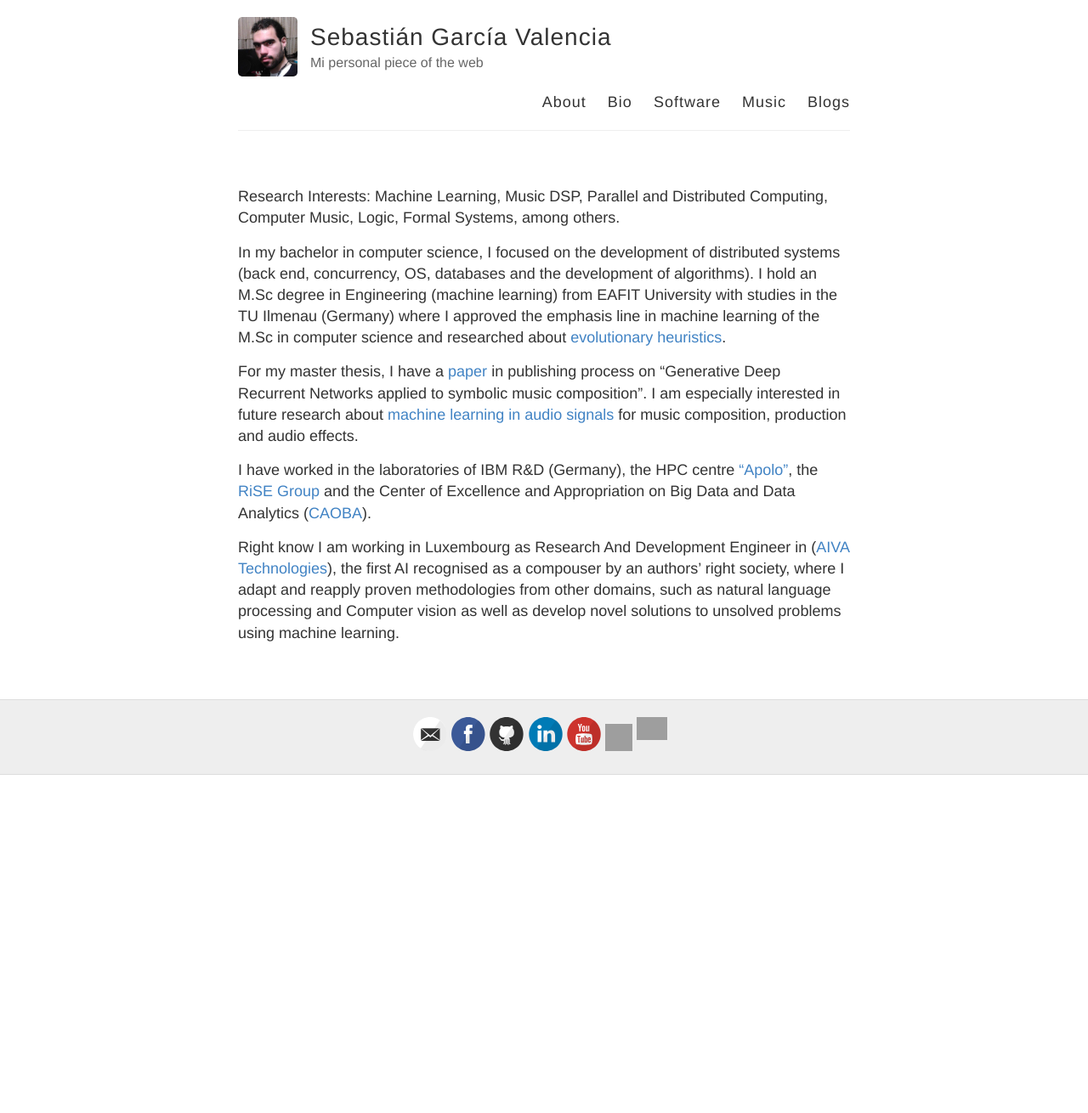
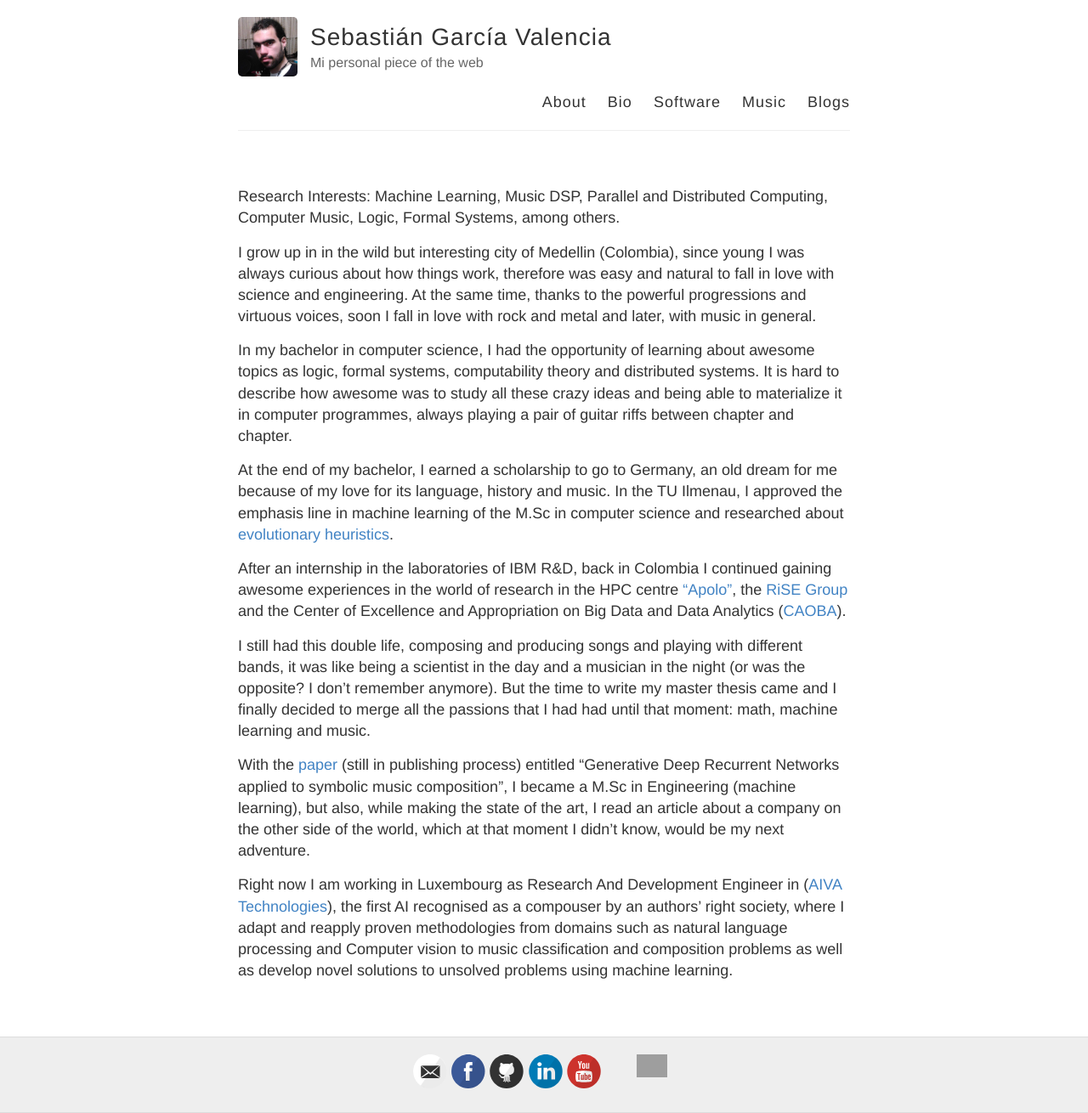
Before and after one commit to sebasgverde/sebasgverde.github.io, a Jekyll site: the page built from bio.md, in a window 1280 px wide. Shown: the whole page at 85% size. Built offline with Jekyll 4.4.1, drawn with Linux system fonts in a browser that asks for light colours; before the commit the page ends 912 px from its top, so only the background shows below that; grey boxes are pictures that could not be loaded.

Commit message:
about and bio updates

```diff
--- a/bio.md
+++ b/bio.md
@@ -6,10 +6,16 @@ permalink: /bio/
 
 Research Interests: Machine Learning, Music DSP, Parallel and Distributed Computing, Computer Music, Logic, Formal Systems, among others.
 
-In my bachelor in computer science, I focused on the development of distributed systems (back end, concurrency, OS, databases and the development of algorithms). I hold an M.Sc degree in Engineering (machine learning) from EAFIT University with studies in the TU Ilmenau (Germany) where I approved the emphasis line in machine learning of the M.Sc in computer science and researched about [evolutionary heuristics](https://sebasgverde.github.io/evolutiveSudoku/).
+I grow up in in the wild but interesting city of Medellin (Colombia), since young I was always curious about how things work, therefore was easy and natural to fall in love with science and engineering. At the same time, thanks to the powerful progressions and virtuous voices, soon I fall in love with rock and metal and later, with music in general.
 
-For my master thesis, I have a [paper](https://www.slideshare.net/slideshow/embed_code/key/3RlggZsYZkl8Eh) in publishing process on "Generative Deep Recurrent Networks applied to symbolic music composition". I am especially interested in future research about [machine learning in audio signals](https://sebasgverde.github.io/basicMLMusicDSP/) for music composition, production and audio effects.
+In my bachelor in computer science, I had the opportunity of learning about awesome topics as logic, formal systems, computability theory and distributed systems. It is hard to describe how awesome was to study all these crazy ideas and being able to materialize it in computer programmes, always playing a pair of guitar riffs between chapter and chapter.
 
-I have worked in the laboratories of IBM R&D (Germany), the HPC centre ["Apolo"](http://www.eafit.edu.co/centros/apolo/Paginas/supercomputing.aspx), the [RiSE Group](http://rise-group.org/) and the Center of Excellence and Appropriation on Big Data and Data Analytics ([CAOBA](http://alianzacaoba.co/que-es-caoba/)).
+At the end of my bachelor, I earned a scholarship to go to Germany, an old dream for me because of my love for its language, history and music. In the TU Ilmenau, I approved the emphasis line in machine learning of the M.Sc in computer science and researched about [evolutionary heuristics](https://sebasgverde.github.io/evolutiveSudoku/).
 
-Right know I am working in Luxembourg as Research And Development Engineer in ([AIVA Technologies](https://www.aiva.ai/about)), the first AI recognised as a compouser by an authors’ right society, where I adapt and reapply proven methodologies from other domains, such as natural language processing and Computer vision as well as develop novel solutions to unsolved problems using machine learning.
+After an internship in the laboratories of IBM R&D, back in Colombia I continued gaining awesome experiences in the world of research in the HPC centre ["Apolo"](http://www.eafit.edu.co/centros/apolo/Paginas/supercomputing.aspx), the [RiSE Group](http://rise-group.org/) and the Center of Excellence and Appropriation on Big Data and Data Analytics ([CAOBA](http://alianzacaoba.co/que-es-caoba/)).
+
+I still had this double life, composing and producing songs and playing with different bands, it was like being a scientist in the day and a musician in the night (or was the opposite? I don't remember anymore). But the time to write my master thesis came and I finally decided to merge all the passions that I had had until that moment: math, machine learning and music.
+
+With the [paper](https://www.slideshare.net/slideshow/embed_code/key/3RlggZsYZkl8Eh) (still in publishing process) entitled "Generative Deep Recurrent Networks applied to symbolic music composition", I became a M.Sc in Engineering (machine learning), but also, while making the state of the art, I read an article about a company on the other side of the world, which at that moment I didn't know, would be my next adventure.
+
+Right now I am working in Luxembourg as Research And Development Engineer in ([AIVA Technologies](https://www.aiva.ai/about)), the first AI recognised as a compouser by an authors’ right society, where I adapt and reapply proven methodologies from domains such as natural language processing and Computer vision to music classification and composition problems as well as develop novel solutions to unsolved problems using machine learning.
```
Also changed, not shown: index.md (+2 -2 lines).
